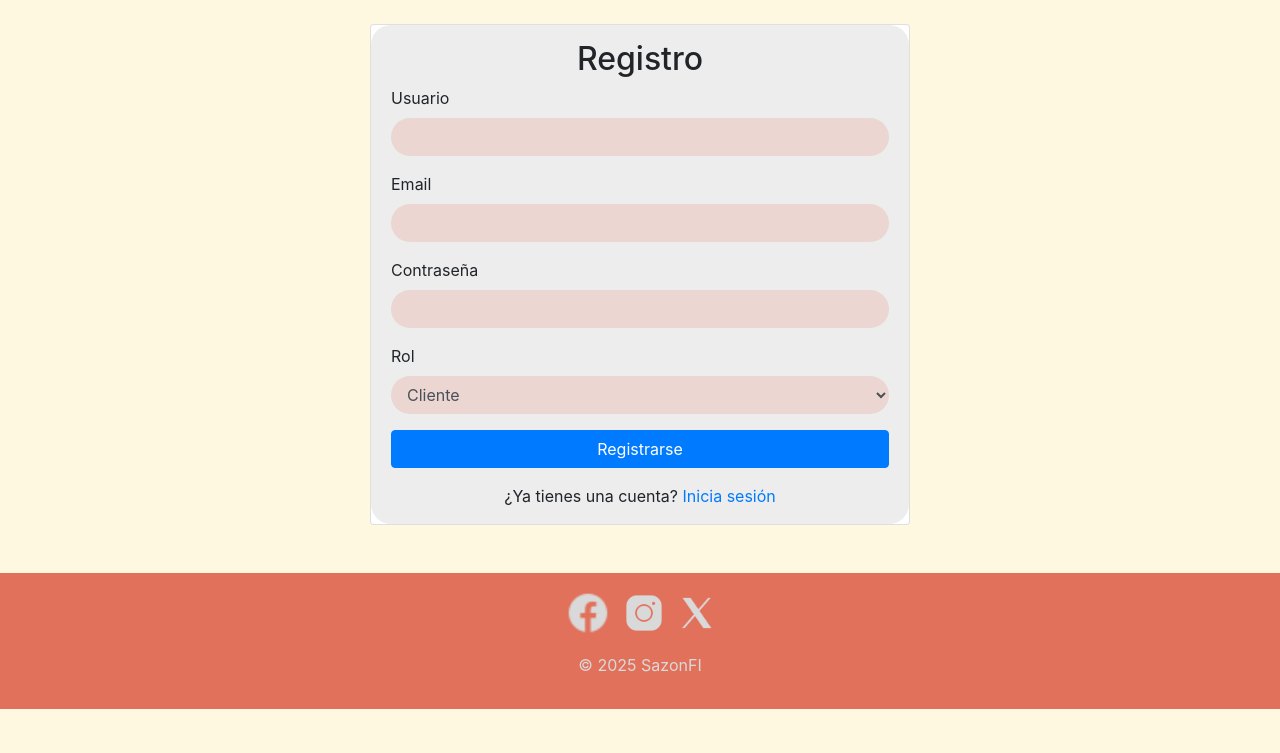
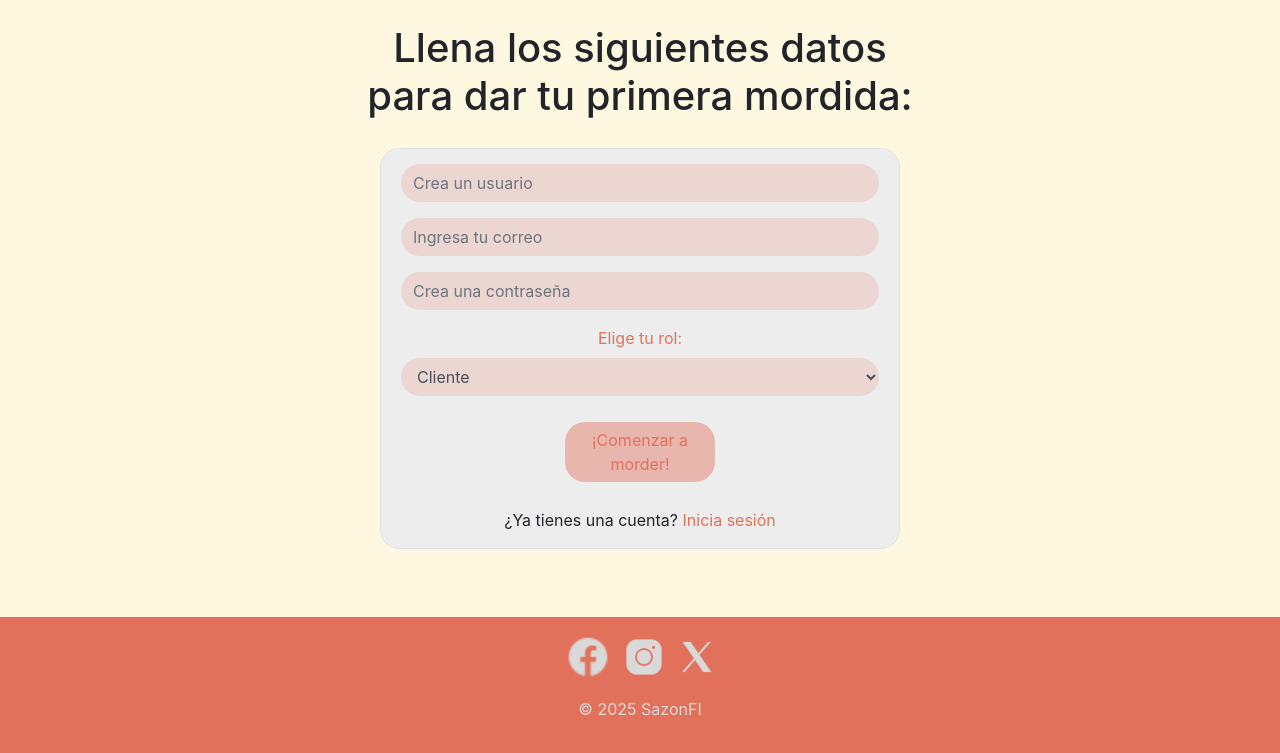
Before and after one commit to davidGzlz123/ProyectoSazonFI, a Django app: page /registro/ in a window 1280 px wide. Shown: the part 194-947 px from the top of the page. Before the commit the page ends 903 px from the top, so only its background shows below. Run offline with Django 5.2, Linux system fonts and the light colour scheme; some libraries are stand-ins or nearby versions.

Commit message:
Vista Registrarse terminada

```diff
--- a/SazonFI/usuarios/templates/usuarios/registro.html
+++ b/SazonFI/usuarios/templates/usuarios/registro.html
@@ -1,35 +1,36 @@
 {% extends 'base.html' %}
 
 {% block content %}
-<div class="row justify-content-center">
+<h1 style="text-align: center;">Llena los siguientes datos <br>para dar tu primera mordida:</h1>
+<div class="row justify-content-center loginInfo">
     <div class="col-md-6">
-        <div class="card">
+        <div class="card" style="border-radius: 20px;">
             <div class="card-body">
-                <h2 class="text-center">Registro</h2>
                 <form id="registro-form">
                     {% csrf_token %}  <div class="form-group">
-                        <label for="username">Usuario</label>
-                        <input type="text" class="form-control" id="username" name="username" required>
+                        <input type="text" class="form-control" id="username" name="username" required placeholder="Crea un usuario" aria-label="User usuario">
                     </div>
                     <div class="form-group">
-                        <label for="email">Email</label>
-                        <input type="email" class="form-control" id="email" name="email" required>
+                        <input type="email" class="form-control" id="email" name="email" required placeholder="Ingresa tu correo" aria-label="User correo">
                     </div>
                     <div class="form-group">
-                        <label for="password">Contraseña</label>
-                        <input type="password" class="form-control" id="password" name="password" required>
+                        <input type="password" class="form-control" id="password" name="password" required placeholder="Crea una contraseña" aria-label="User contraseña">
                     </div>
                     <div class="form-group">
-                        <label for="rol">Rol</label>
+                        <label for="rol" style="color: #E2715B;" class="d-block text-center" >Elige tu rol:</label>
                         <select class="form-control" id="rol" name="rol" required>
                             <option value="cliente">Cliente</option>
                             <option value="negocio">Negocio</option>
                         </select>
                     </div>
-                    <button type="submit" class="btn btn-primary btn-block">Registrarse</button>
+                    <div class="text-center mt-3">
+                        <button type="submit" class="btn btn-primary  btLogin">
+                            ¡Comenzar a morder!
+                        </button>
+                    </div>
                 </form>
                 <p class="text-center mt-3">
-                    ¿Ya tienes una cuenta? <a href="/login/">Inicia sesión</a>
+                    ¿Ya tienes una cuenta? <a href="/login/" style="color: #E2715B;">Inicia sesión</a>
                 </p>
                 <div id="error-message" class="alert alert-danger mt-3" style="display: none;"></div>
             </div>
```
Also changed, not shown: SazonFI/db.sqlite3.
